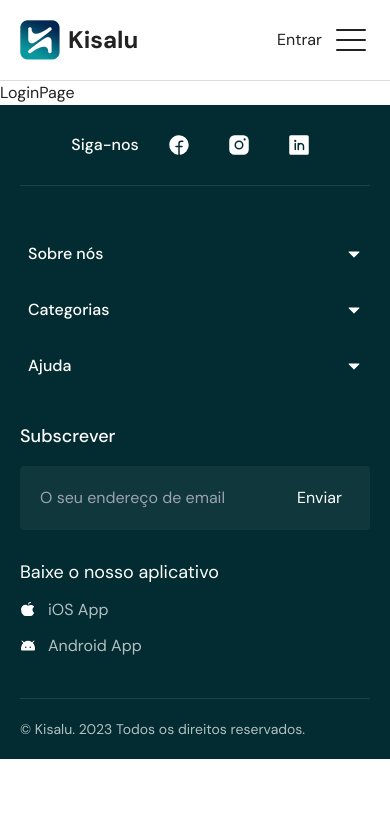
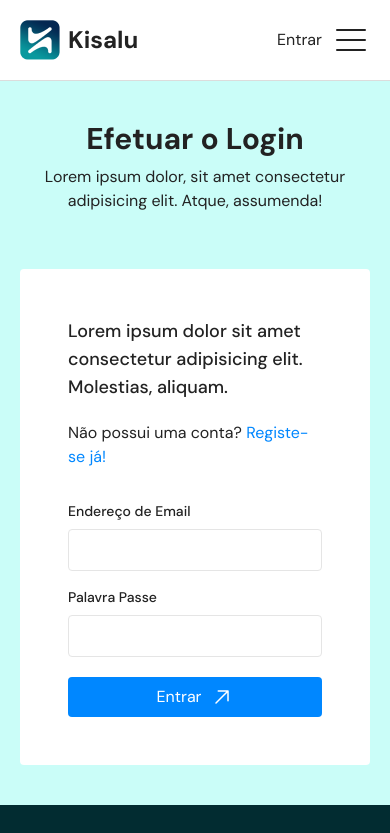
Before and after one commit to rafaelwillen/kisalu-web, a Next.js app: page /auth/login in a window 390 px wide. Shown: the top 833 px of the page. Built offline with nearby package versions, Linux system fonts and the light colour scheme.

Commit message:
Implement login page mobile

```diff
--- a/src/pages/auth/login.tsx
+++ b/src/pages/auth/login.tsx
@@ -1,8 +1,79 @@
 import MainLayout from "@/components/layouts/MainLayout";
+import { Container } from "@/components/pages/common";
+import { Routes } from "@/utils/constants/linksPaths";
+import { ArrowUpRight } from "@phosphor-icons/react";
+import Link from "next/link";
 import { NextPageWithLayout } from "../_app";
 
 const LoginPage: NextPageWithLayout = () => {
-  return <div>LoginPage</div>;
+  return (
+    <main className="bg-secondary-100 py-10">
+      <Container>
+        <section className="mx-auto max-w-2xl space-y-14">
+          <div className="text-center space-y-2">
+            <h1 className="text-3xl font-bold">Efetuar o Login</h1>
+            {/* TODO: Replace with real text */}
+            <p>
+              Lorem ipsum dolor, sit amet consectetur adipisicing elit. Atque,
+              assumenda!
+            </p>
+          </div>
+          <form className="bg-white rounded p-12">
+            {/* TODO: Replace with real text */}
+            <p className="text-lg font-medium mb-5">
+              Lorem ipsum dolor sit amet consectetur adipisicing elit.
+              Molestias, aliquam.
+            </p>
+            <p className="mb-7">
+              Não possui uma conta?{" "}
+              <Link
+                className="animated-underline primary text-primary-600"
+                href={Routes.register}
+              >
+                Registe-se já!
+              </Link>
+            </p>
+            {/* TODO: Refactor to component */}
+            <div className="flex-1 space-y-1">
+              <label htmlFor="email" className="text-sm font-medium leading-7">
+                Endereço de Email
+              </label>
+              <div className="p-2 border border-neutral-200 rounded flex focus-within:border-primary-400 duration-150">
+                <input
+                  type="email"
+                  name="email"
+                  id="email"
+                  className="flex-1 outline-none "
+                />
+              </div>
+            </div>
+            <div className="my-3" />
+            {/* TODO: Refactor to component */}
+            <div className="flex-1 space-y-1">
+              <label
+                htmlFor="password"
+                className="text-sm font-medium leading-7"
+              >
+                Palavra Passe
+              </label>
+              <div className="p-2 border border-neutral-200 rounded flex focus-within:border-primary-400 duration-150">
+                <input
+                  type="password"
+                  name="password"
+                  id="password"
+                  className="flex-1 outline-none "
+                />
+              </div>
+            </div>
+            <button className="mt-5 py-2 bg-primary-600 text-white w-full flex gap-2 justify-center rounded hover:bg-primary-400 active:bg-primary-300 duration-300 ease-in-out">
+              Entrar <ArrowUpRight size={24} />
+            </button>
+          </form>
+          {/* TODO: Replace with other providers: google and facebook */}
+        </section>
+      </Container>
+    </main>
+  );
 };
 
 LoginPage.getLayout = (page) => <MainLayout>{page}</MainLayout>;
--- a/src/styles/globals.css
+++ b/src/styles/globals.css
@@ -51,6 +51,14 @@ a.animated-underline::after {
   transition: transform 0.25s ease-out;
 }
 
+a.animated-underline.dark::after {
+  @apply bg-text-200;
+}
+
+a.animated-underline.primary::after {
+  @apply bg-primary-600;
+}
+
 .animated-underline:hover::after {
   transform: scaleX(1);
   transform-origin: bottom left;
```
